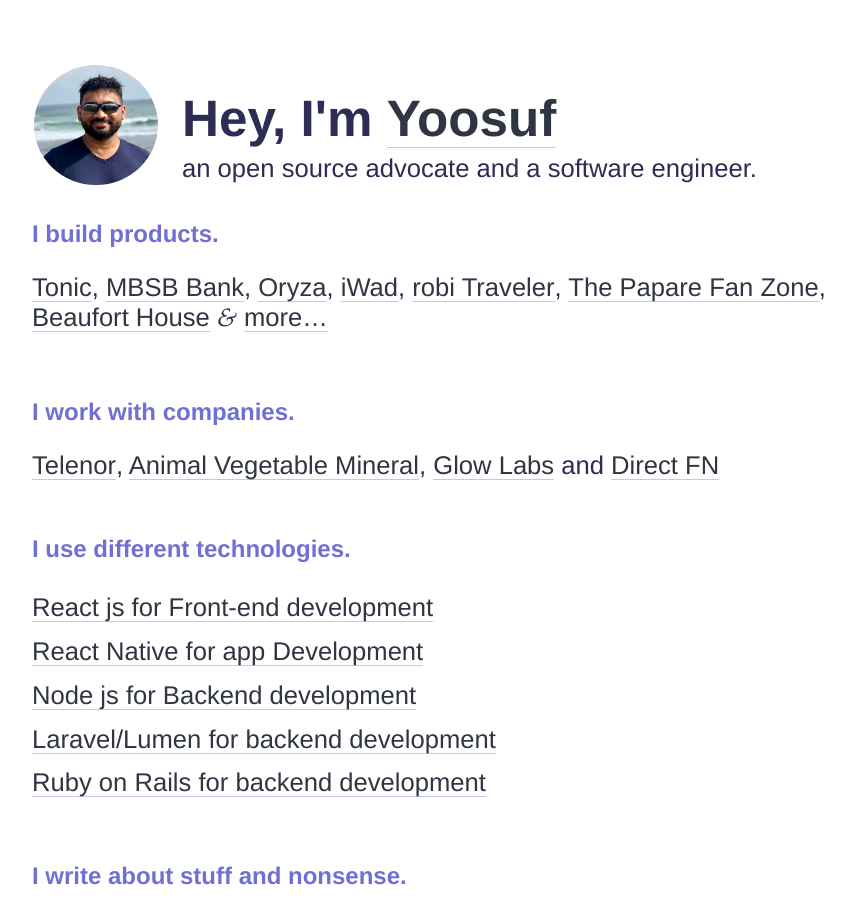
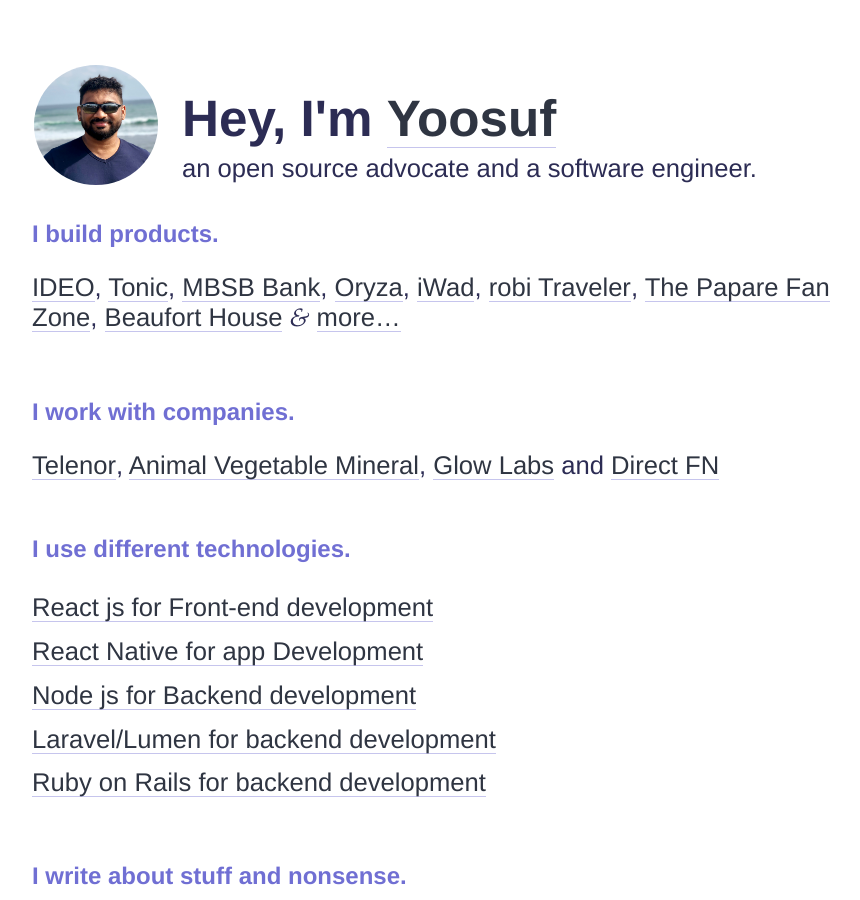
Before and after one commit to yoosuf/yoosuf.github.io, a Jekyll site: the page built from index.html, in a window 1280 px wide and 900 px high. Shown: the whole window, without its empty margins (0-860 px from the left). Built offline with Jekyll 4.4.1, drawn with Linux system fonts in a browser that asks for light colours.

Commit message:
added IDEO

```diff
--- a/index.html
+++ b/index.html
@@ -36,7 +36,7 @@
 
 <div class="section">
 <h3 class="section-title">I build products.</h3>
-<p><a href="http://mytonic.com/en" target="_blank">Tonic</a>, <a href="https://www.mbsbbank.com" target="_blank">MBSB Bank</a>, <a href="https://oryza.io/" target="_blank">Oryza</a>, <a href="https://iwantadelivery.com/" target="_blank">iWad</a>, <a href="https://www.robi.com.bd/media-room/press-release/overseas-travel-made-easy-with-traveler-app?lang=eng" target="_blank">robi Traveler</a>, <a href="http://www.thepapare.com/app" target="_blank">The Papare Fan Zone</a>, <a href="https://www.beauforthousechelsea.co.uk/" target="_blank">Beaufort House</a> <span class="amp">&amp;</span> <a href="/projects/">more&hellip;</a></p>
+<p><a href="https://www.ideo.com" target="_blank">IDEO</a>, <a href="http://mytonic.com/en" target="_blank">Tonic</a>, <a href="https://www.mbsbbank.com" target="_blank">MBSB Bank</a>, <a href="https://oryza.io/" target="_blank">Oryza</a>, <a href="https://iwantadelivery.com/" target="_blank">iWad</a>, <a href="https://www.robi.com.bd/media-room/press-release/overseas-travel-made-easy-with-traveler-app?lang=eng" target="_blank">robi Traveler</a>, <a href="http://www.thepapare.com/app" target="_blank">The Papare Fan Zone</a>, <a href="https://www.beauforthousechelsea.co.uk/" target="_blank">Beaufort House</a> <span class="amp">&amp;</span> <a href="/projects/">more&hellip;</a></p>
 </div>
 
 
```
Also changed, not shown: projects.md (+1 -1 lines).
